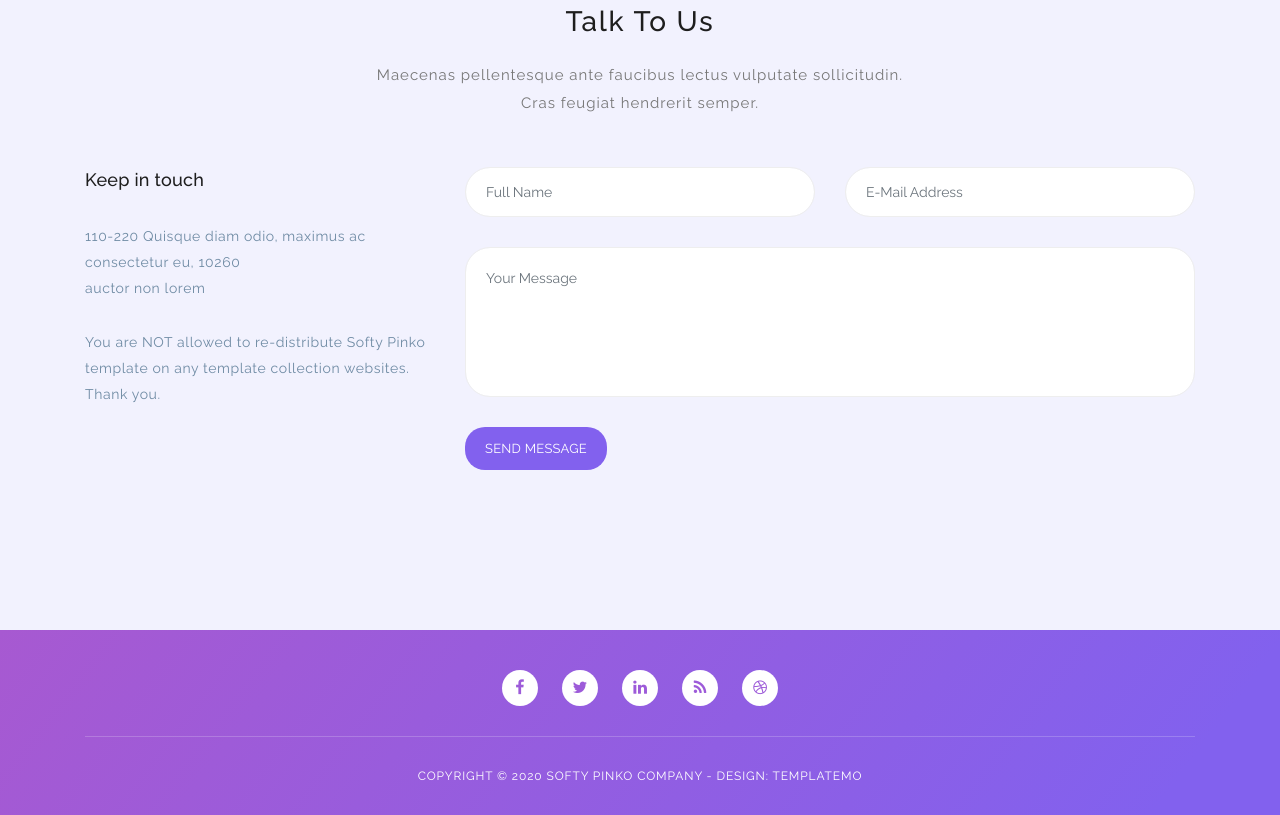
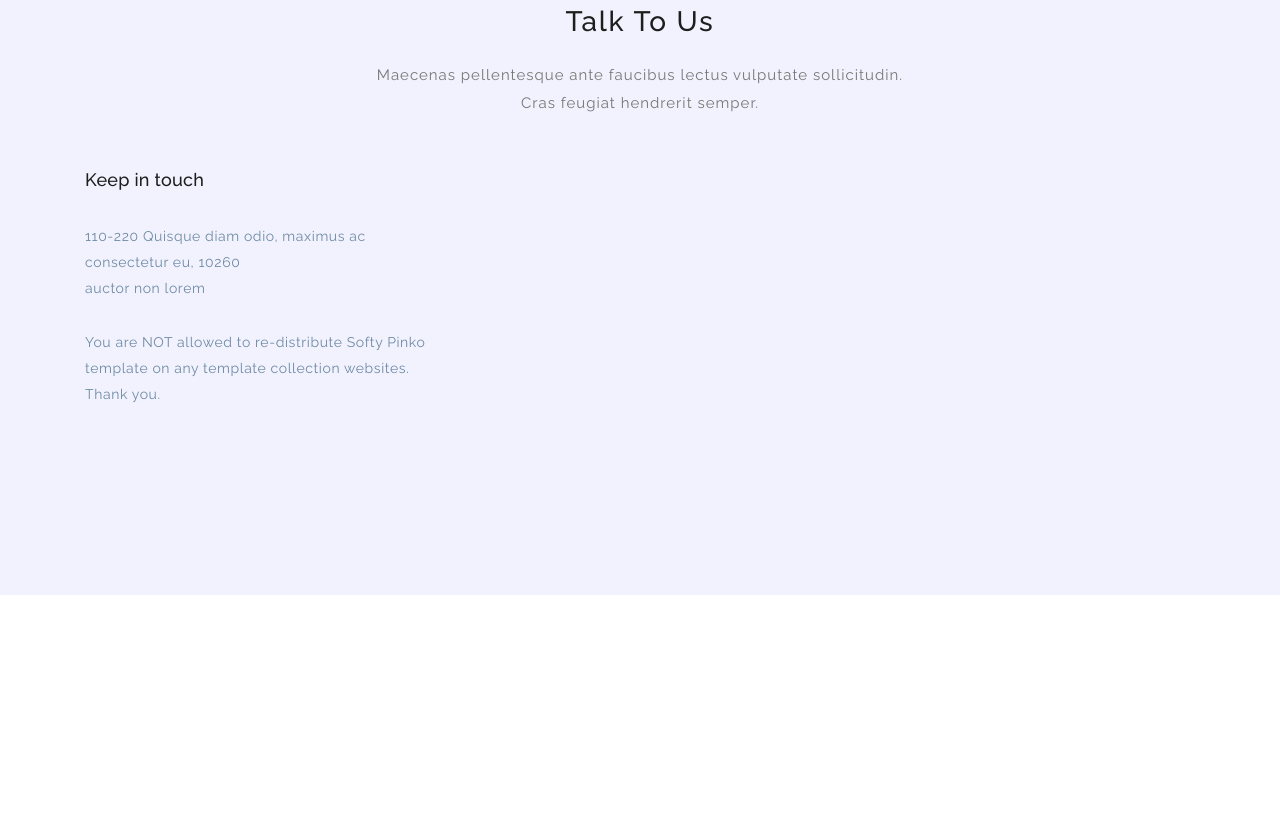
Before and after one commit to kjsh1708/ezbus, a plain HTML site: page index.html in a window 1280 px wide. Shown: the part 5356-6171 px from the top of the page. After the commit the page ends 5951 px from the top, so only its background shows below. Drawn offline with Linux system fonts and the light colour scheme.

Commit message:
Update index.html

```diff
--- a/index.html
+++ b/index.html
@@ -9,7 +9,7 @@
     <meta name="author" content="">
     <link href="https://fonts.googleapis.com/css?family=Raleway:100,300,400,500,700,900" rel="stylesheet">
 
-    <title>Softy Pinko - Bootstrap 4.0 Theme</title>
+    <title>EzBus - Easier Bus</title>
 <!--
 SOFTY PINKO
 https://templatemo.com/tm-535-softy-pinko
@@ -568,63 +568,11 @@ https://templatemo.com/tm-535-softy-pinko
                     </div>
                 </div>
                 <!-- ***** Contact Text End ***** -->
-
-                <!-- ***** Contact Form Start ***** -->
-                <div class="col-lg-8 col-md-6 col-sm-12">
-                    <div class="contact-form">
-                        <form id="contact" action="" method="get">
-                          <div class="row">
-                            <div class="col-lg-6 col-md-12 col-sm-12">
-                              <fieldset>
-                                <input name="name" type="text" class="form-control" id="name" placeholder="Full Name" required="">
-                              </fieldset>
-                            </div>
-                            <div class="col-lg-6 col-md-12 col-sm-12">
-                              <fieldset>
-                                <input name="email" type="email" class="form-control" id="email" placeholder="E-Mail Address" required="">
-                              </fieldset>
-                            </div>
-                            <div class="col-lg-12">
-                              <fieldset>
-                                <textarea name="message" rows="6" class="form-control" id="message" placeholder="Your Message" required=""></textarea>
-                              </fieldset>
-                            </div>
-                            <div class="col-lg-12">
-                              <fieldset>
-                                <button type="submit" id="form-submit" class="main-button">Send Message</button>
-                              </fieldset>
-                            </div>
-                          </div>
-                        </form>
-                    </div>
-                </div>
-                <!-- ***** Contact Form End ***** -->
             </div>
         </div>
     </section>
     <!-- ***** Contact Us End ***** -->
 
-    <!-- ***** Footer Start ***** -->
-    <footer>
-        <div class="container">
-            <div class="row">
-                <div class="col-lg-12 col-md-12 col-sm-12">
-                    <ul class="social">
-                        <li><a href="#"><i class="fa fa-facebook"></i></a></li>
-                        <li><a href="#"><i class="fa fa-twitter"></i></a></li>
-                        <li><a href="#"><i class="fa fa-linkedin"></i></a></li>
-                        <li><a href="#"><i class="fa fa-rss"></i></a></li>
-                        <li><a href="#"><i class="fa fa-dribbble"></i></a></li>
-                    </ul>
-                </div>
-            </div>
-            <div class="row">
-                <div class="col-lg-12">
-                    <p class="copyright">Copyright &copy; 2020 Softy Pinko Company - Design: TemplateMo</p>
-                </div>
-            </div>
-        </div>
-    </footer>
 
     <!-- jQuery -->
     <script src="assets/js/jquery-2.1.0.min.js"></script>
```
